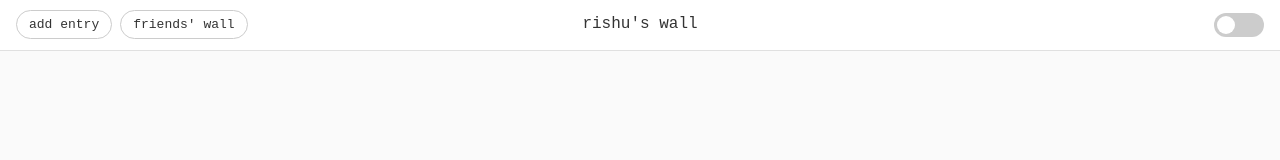
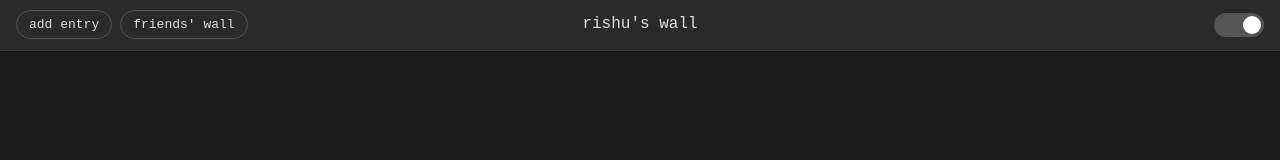
Before and after one commit to rbagga/my-wall, a website: page index.html in a window 1280 px wide. Drawn offline with Linux system fonts and the light colour scheme; no server answers; a web font is replaced by a local one.

Commit message:
Dark mode: default to dark on first load and add initial body class to prevent light flash

```diff
--- a/index.html
+++ b/index.html
@@ -10,7 +10,7 @@
     <link rel="stylesheet" href="style.css">
     <script src="config.js"></script>
 </head>
-<body>
+<body class="dark-mode">
     <div class="container">
         <div class="header">
             <div class="header-left">
--- a/script.js
+++ b/script.js
@@ -481,7 +481,11 @@ class WallApp {
     }
 
     applyDarkMode() {
-        const isDark = localStorage.getItem(CONFIG.STORAGE_KEYS.DARK_MODE) === 'true';
+        const stored = localStorage.getItem(CONFIG.STORAGE_KEYS.DARK_MODE);
+        const isDark = stored === null ? true : stored === 'true';
+        if (stored === null) {
+            localStorage.setItem(CONFIG.STORAGE_KEYS.DARK_MODE, 'true');
+        }
         this.dom.darkModeToggle.checked = isDark;
         document.body.classList.toggle('dark-mode', isDark);
     }
```
